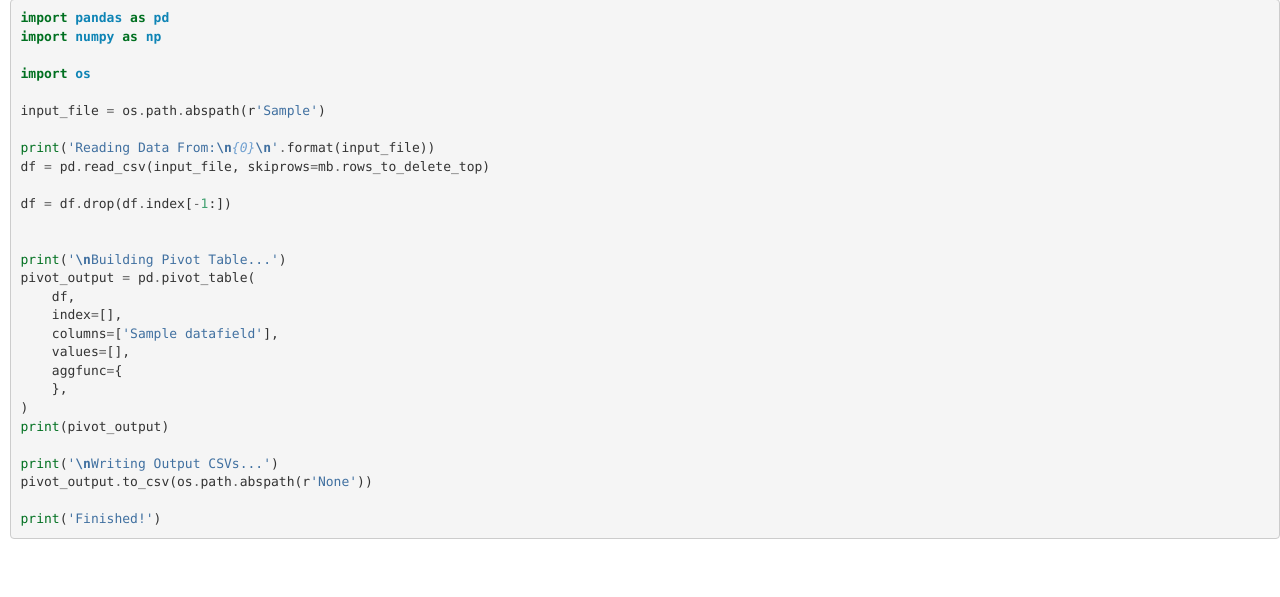
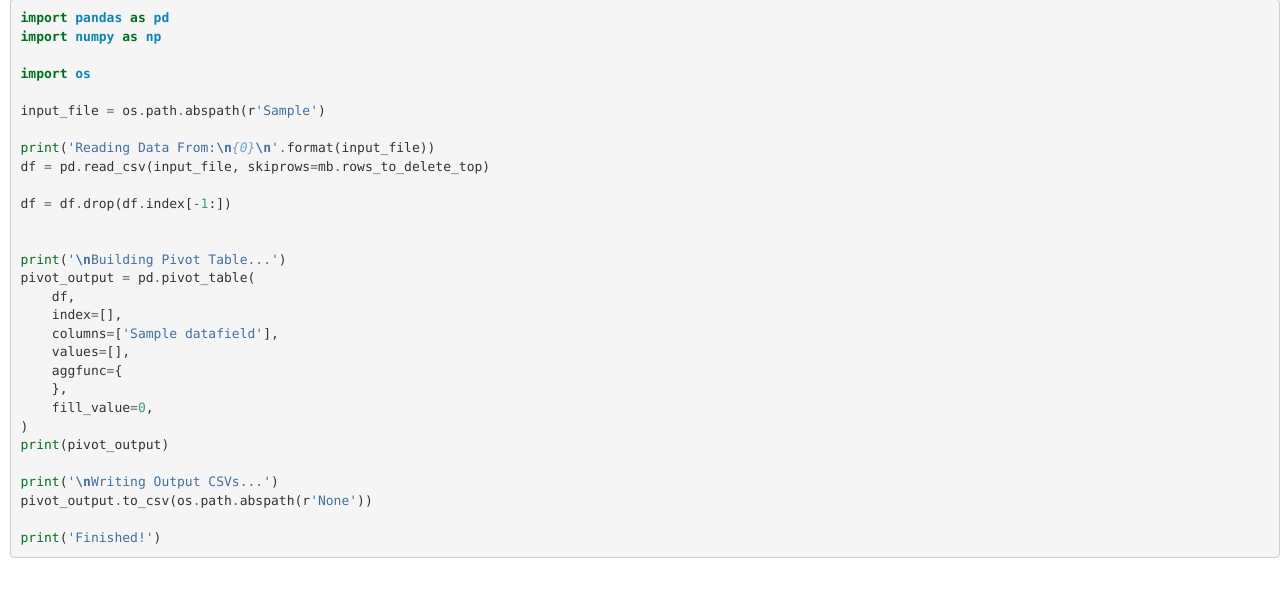
Before and after one commit to cscanlin/munger-builder, a Django app: page /script_runner_index/build_munger/1 in a window 1280 px wide. Shown: the part 107-704 px from the top of the page. Run offline with Django 3.2, Linux system fonts and the light colour scheme; a user stored in the database is signed in; data comes from the database, SQL or seed files in the repository; tables that the repository leaves empty hold one stand-in row (values such as "Sample post"); some libraries are stand-ins or nearby versions.

Commit message:
add fill value to munger template main

```diff
--- a/script_builder/templates/munger_templates/pandas_munger_template_basic.html
+++ b/script_builder/templates/munger_templates/pandas_munger_template_basic.html
@@ -36,6 +36,7 @@ pivot_output = pd.pivot_table(
         '{{ key }}': [{{ value }}],
       {% endfor %}
     },
+    fill_value=0,
 )
 print(pivot_output)
 
--- a/script_builder/templates/munger_templates/pandas_munger_template_extended.html
+++ b/script_builder/templates/munger_templates/pandas_munger_template_extended.html
@@ -40,6 +40,7 @@ pivot_output = pd.pivot_table(
         '{{ key }}': [{{ value }}],
       {% endfor %}
     },
+    fill_value=0,
 )
 print(pivot_output)
 
```
